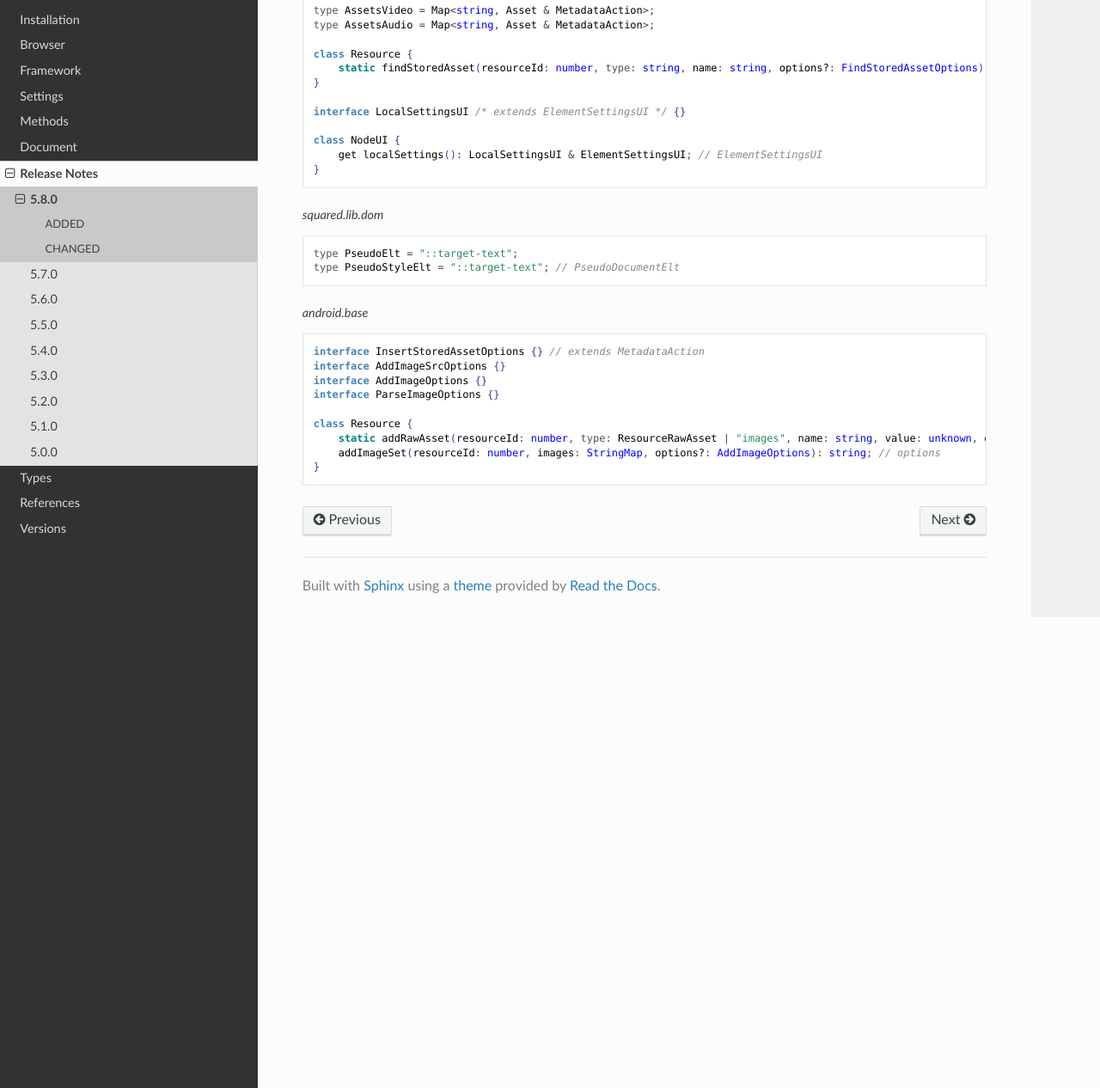
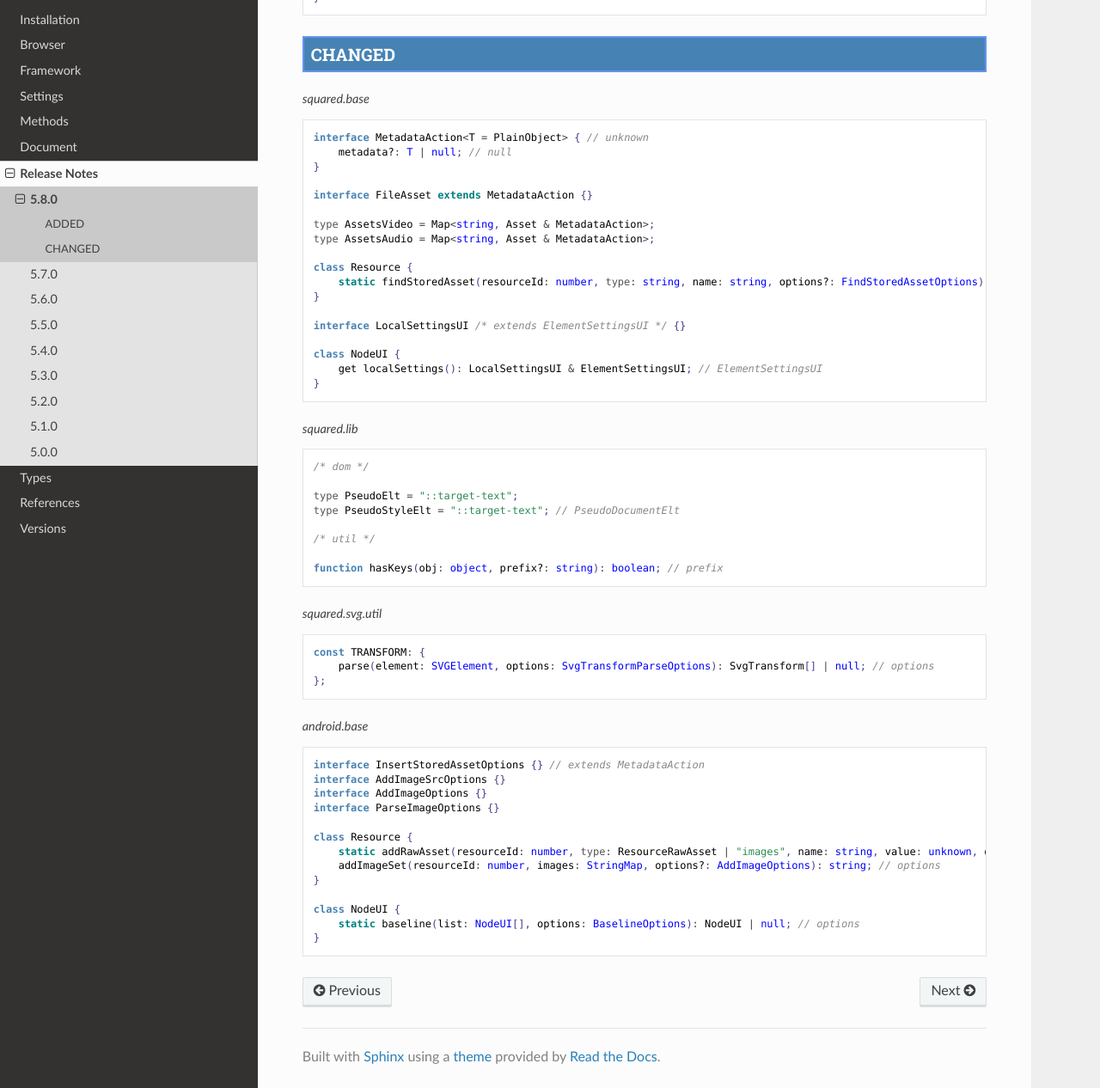
Before and after one commit to anpham6/android-docs, a Sphinx documentation site: the page built from source/release_notes/5.8.0.rst, in a window 1280 px wide and 1400 px high, scrolled down 2504 px, cut to the strip 134-1400 px from the top of the window. Shown: the whole strip at 86% size. Built offline with Sphinx 7.4.7 and the Read the Docs theme 3.1.0, drawn with Linux system fonts in a browser that asks for light colours; some of the changed text lies outside the part shown.

Commit message:
Release Notes: Latest modifications to API 5.8.0.

```diff
--- a/source/release_notes/5.8.0.rst
+++ b/source/release_notes/5.8.0.rst
@@ -30,9 +30,11 @@
 
   class ResourceUI {
       static appendId(resourceId: number, section: string, name: string): boolean;
+      characterMap: StringMap;
   }
 
   class NodeUI {
+      getFontSizeAdjust(fontFamily: string, fontSize?: number, fallback?: number): number;
       datasetValue(name: string): string | undefined;
       get scalableElement(): boolean;
       get inlineBlock(): boolean;
@@ -78,6 +80,10 @@
   type PseudoStyleElt = "::search-text" | "::search-text:current";
   type PseudoQueryElt = "::cue(string)" | "::highlight(string)";
 
+  interface ContainerData {
+      conditionText?: string;
+  }
+
   /* internal */
 
   const CLIENT_FEATURES: UserAgentFeatures;
@@ -107,10 +113,18 @@
   }
 
 .. code-block::
+  :caption: squared.svg.util
+
+  const TRANSFORM: {
+      typeAsReset(type: number | string): string;
+  };
+
+.. code-block::
   :caption: android.base
 
   interface UserResourceSettingsUI {
       createResourceIds: string | string[] | undefined; // "android" | "compose" | "fragment" | "drawable" | "animated-drawable";
+      createBuildDependencies: "navigation-v3";
   }
 
   interface ControllerSettingsUI {
@@ -165,10 +179,23 @@
   }
 
 .. code-block::
-  :caption: squared.lib.dom
+  :caption: squared.lib
+
+  /* dom */
 
   type PseudoElt = "::target-text";
   type PseudoStyleElt = "::target-text"; // PseudoDocumentElt
+
+  /* util */
+
+  function hasKeys(obj: object, prefix?: string): boolean; // prefix
+
+.. code-block::
+  :caption: squared.svg.util
+
+  const TRANSFORM: {
+      parse(element: SVGElement, options: SvgTransformParseOptions): SvgTransform[] | null; // options
+  };
 
 .. code-block::
   :caption: android.base
@@ -182,3 +209,7 @@
       static addRawAsset(resourceId: number, type: ResourceRawAsset | "images", name: string, value: unknown, options?: InsertStoredAssetOptions): string; // options
       addImageSet(resourceId: number, images: StringMap, options?: AddImageOptions): string; // options
   }
+
+  class NodeUI {
+      static baseline(list: NodeUI[], options: BaselineOptions): NodeUI | null; // options
+  }
```
Also changed, not shown: source/document/android/interface.rst (+14 -3 lines).
